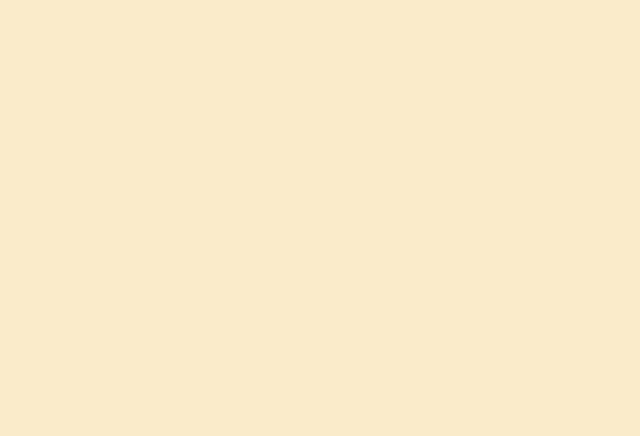
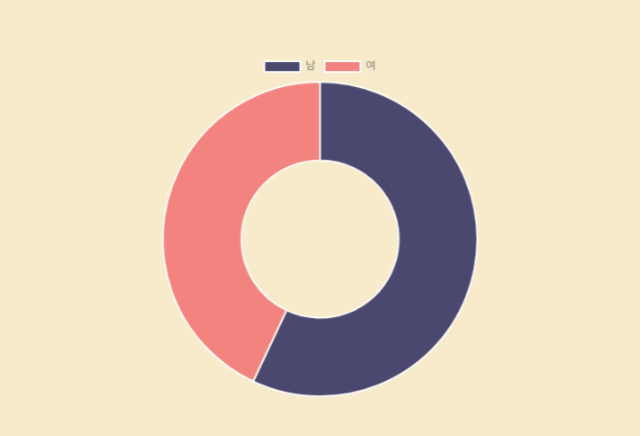
Before and after one commit to artvelop/jolp-exhibition, a React (Create React App) app: page /kojaem/covernat in a window 1280 px wide. Shown: the part 2026-2462 px from the top of the page, without its empty margins (0-640 px from the left). Built offline with nearby package versions, Linux system fonts and the light colour scheme.

Commit message:
react-chartjs-2 를 사용하여 GenderChart 구현

```diff
--- a/package.json
+++ b/package.json
@@ -16,9 +16,11 @@
     "@types/react": "^17.0.0",
     "@types/react-dom": "^17.0.0",
     "@types/react-router-dom": "^5.1.8",
+    "chart.js": "^3.6.0",
     "framer-motion": "^4.1.17",
     "keen-slider": "^5.5.1",
     "react": "^17.0.2",
+    "react-chartjs-2": "^3.2.0",
     "react-dom": "^17.0.2",
     "react-icons": "^4.2.0",
     "react-router-dom": "^5.3.0",
--- /dev/null
+++ b/src/pages/kojaem/covernat/components/GenderChart.tsx
@@ -0,0 +1,63 @@
+import styled from '@emotion/styled'
+import { motion } from 'framer-motion';
+import { useEffect, useRef, useState } from "react";
+import { Doughnut } from 'react-chartjs-2';
+
+const data = {
+    labels: [
+      '남',
+      '여',
+    ],
+    datasets: [{
+      label: '구매자 남여 비율',
+      data: [57, 43],
+      backgroundColor: [
+        '#2f2e61',
+        '#f27272',
+      ],
+      hoverOffset: 2,
+    }]
+  };
+const options = {threshold: 0.8}
+
+export const GenderChart = () => {
+  const chartRef = useRef(null);
+  const [show, setShow] = useState(false);
+  useEffect(() => {
+    const observer = new IntersectionObserver(([entry]) => {
+        if(entry.isIntersecting) {
+          setShow(true);
+        }
+        else {
+          setShow(false);
+        }
+    },options)
+
+    if(chartRef.current) {
+      observer.observe(chartRef.current)
+    }
+    return () => {
+      observer.disconnect();
+    }
+  }, [])
+
+    return(
+        <Wrapper
+        ref={chartRef}
+        animate={{
+          scale: show ? [0.25,1] : 0,
+          opacity: show ? [0,1] : 0,
+          transition:{duration:2}
+        }}
+        >
+            <Doughnut data={data} />
+        </Wrapper>
+    )
+}
+
+const Wrapper = styled(motion.div)`
+    margin-top : 50vh;
+    margin-left : 10vw;
+    width:30vw;
+    height:30vh;
+`;
--- a/src/pages/kojaem/covernat/components/Loading.tsx
+++ b/src/pages/kojaem/covernat/components/Loading.tsx
@@ -13,14 +13,14 @@ export const Loading = ({ setIsLoading }: Props) => {
     const tick = setTimeout(() => {
       loadingRef.current!.style.opacity = "0";
       imageRef.current!.style.opacity = "0";
-    }, 0);
+    }, 3000);
     return () => clearTimeout(tick);
   });
 
   useEffect(() => {
     const tick = setTimeout(() => {
       setIsLoading(true);
-    }, 0);
+    }, 4000);
     return () => clearTimeout(tick);
   });
 
--- a/src/pages/kojaem/covernat/components/Mid.tsx
+++ b/src/pages/kojaem/covernat/components/Mid.tsx
@@ -1,6 +1,7 @@
 import styled from "@emotion/styled";
 import { motion } from "framer-motion";
 import { useEffect, useRef, useState } from "react";
+import { GenderChart } from './GenderChart';
 import { MidImage } from './MidImage';
 
 // Mid 높이가 커지면 이 값은 수정해야함
@@ -64,6 +65,7 @@ export const Mid = () => {
         <MidImage src="/kojaem/img/covernat/MidImage3.jpg" show = {showImg3}
         />
         </MidImageContainer>
+        <GenderChart />
       </Wrapper>
   );
 };
```
Also changed, not shown: 1 other file (tests, documents, lock files or other folders).
